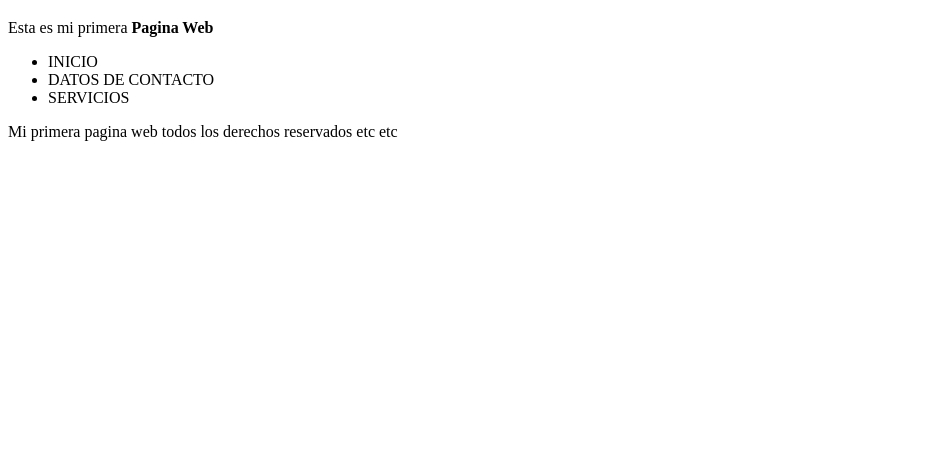
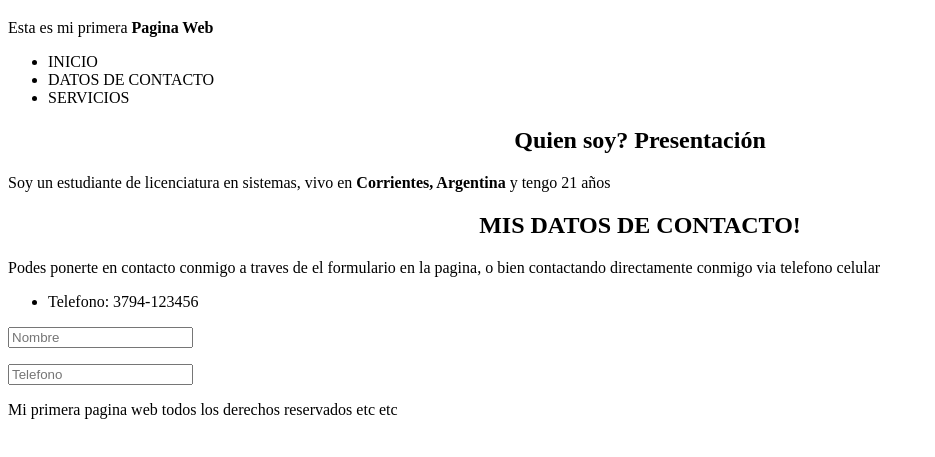
Before and after one commit to benjaharvey/45526737, a plain HTML site: page index.html in a window 1280 px wide. Shown: the part 61-518 px from the top of the page, without its empty margins (0-935 px from the left). Drawn offline with Linux system fonts and the light colour scheme.

Commit message:
mas cambios al html inicial, nuevas etiquetas como section y form

```diff
--- a/index.html
+++ b/index.html
@@ -9,7 +9,6 @@
     <header>
         <h1 align="center">Hola Mundo de Github</h1>
         <p> Esta es mi primera <b>Pagina Web</b></p>
-    </header>
 
         <nav>
             <ul>
@@ -18,6 +17,28 @@
                 <li> SERVICIOS</li>
             </ul>
         </nav>
+    </header>
+
+    <main>
+        <section id="presentacion">
+            <h2 align = "center"> Quien soy? Presentación </h2>
+            <p>Soy un estudiante de licenciatura en sistemas, vivo en <strong>Corrientes, Argentina</strong> y tengo 21 años</p>
+        </section>
+
+        <section id="datosContacto">
+            <h2 align = "center">MIS DATOS DE CONTACTO!</h2>
+            <p>Podes ponerte en contacto conmigo a traves de el formulario en la pagina, o bien contactando directamente conmigo via telefono celular</p>
+
+            <ul>
+                <li>Telefono: 3794-123456</li>
+            </ul>
+
+            <form action="">
+                <p> <input type="text" placeholder="Nombre"></p>
+                <p> <input type="number" placeholder="Telefono"></p>
+            </form>
+        </section>
+    </main>
 
     <footer>
         <p> Mi primera pagina web todos los derechos reservados etc etc</p>
```
Lines whose indentation alone changed are shown as unchanged.
